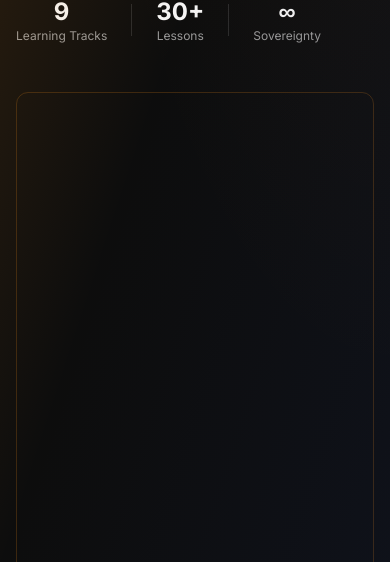
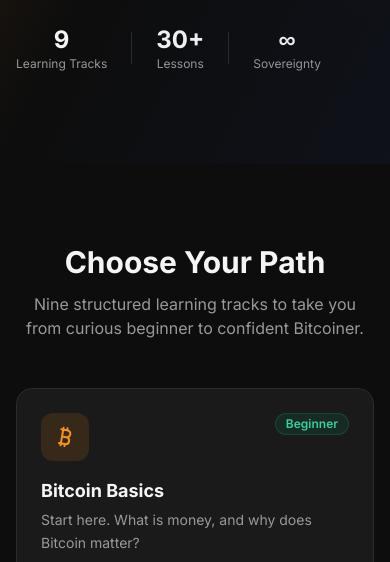
Before and after one commit to MichalStachnik/whatisbtc, a React (Vite) app: page / in a window 390 px wide. Shown: the part 681-1243 px from the top of the page. Built offline with nearby package versions, Linux system fonts and the light colour scheme; no server answers.

Commit message:
hiding 3d scene for mobile

```diff
--- a/src/pages/LandingPage.tsx
+++ b/src/pages/LandingPage.tsx
@@ -128,7 +128,7 @@
             initial={{ opacity: 0, scale: 0.9 }}
             animate={{ opacity: 1, scale: 1 }}
             transition={{ duration: 0.8, delay: 0.2 }}
-            className="h-[420px] lg:h-[500px]"
+            className="hidden lg:block h-[420px] lg:h-[500px]"
           >
             <SceneWrapper
               height={500}
```
